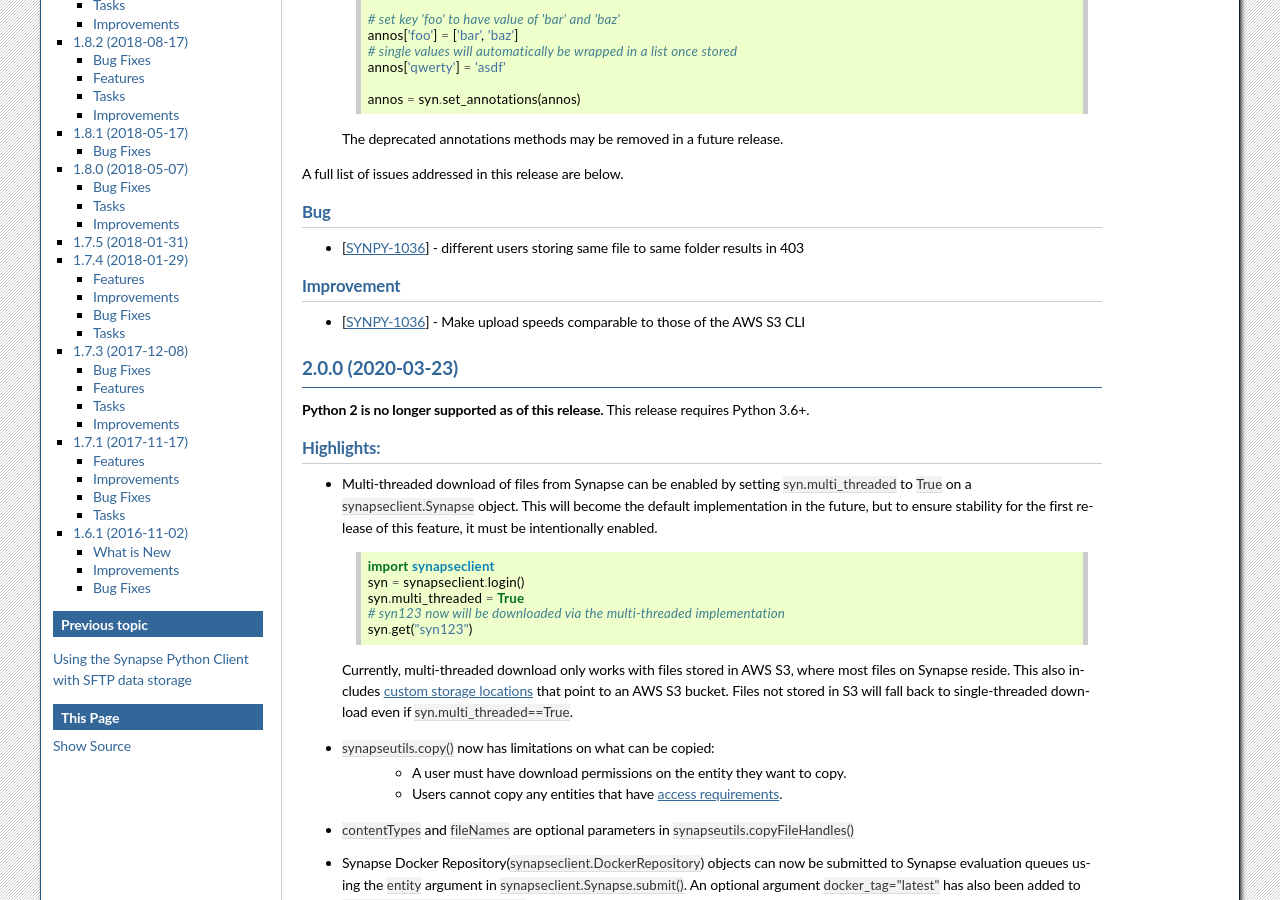
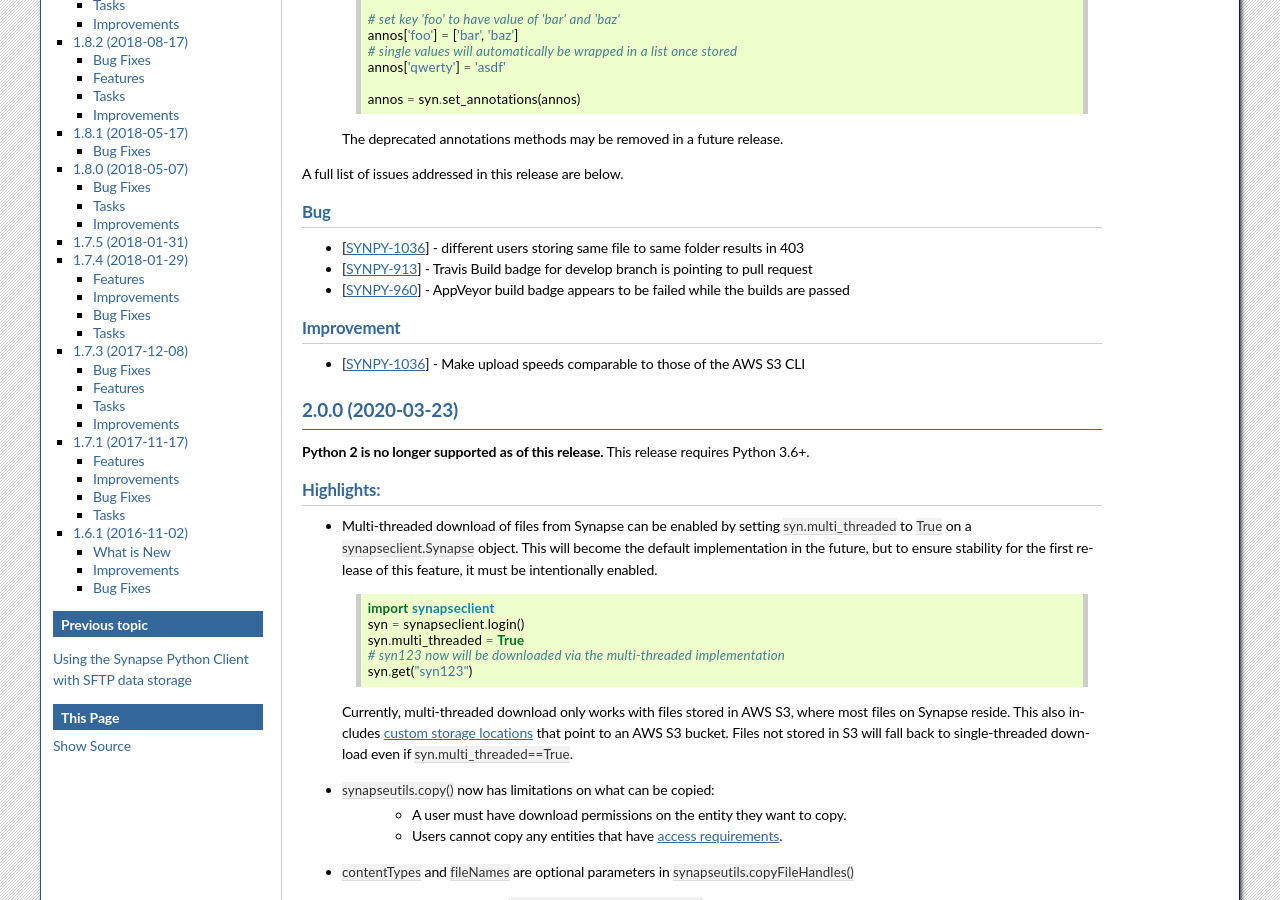
Before and after one commit to Sage-Bionetworks/synapsePythonClient, a Sphinx documentation site: the page built from docs/news.rst, in a window 1280 px wide and 900 px high, scrolled down 747 px. Built offline with Sphinx 7.4.7, drawn with Linux system fonts in a browser that asks for light colours; the version number could not be read and is left out.

Commit message:
doc badge bugs

```diff
--- a/docs/news.rst
+++ b/docs/news.rst
@@ -57,6 +57,10 @@ Bug
 
 -  [`SYNPY-1036 <https://sagebionetworks.jira.com/browse/SYNPY-1036>`__] -
    different users storing same file to same folder results in 403
+-  [`SYNPY-913 <https://sagebionetworks.jira.com/browse/SYNPY-913>`__] -
+   Travis Build badge for develop branch is pointing to pull request
+-  [`SYNPY-960 <https://sagebionetworks.jira.com/browse/SYNPY-960>`__] -
+   AppVeyor build badge appears to be failed while the builds are passed
 
 Improvement
 -----------
```
